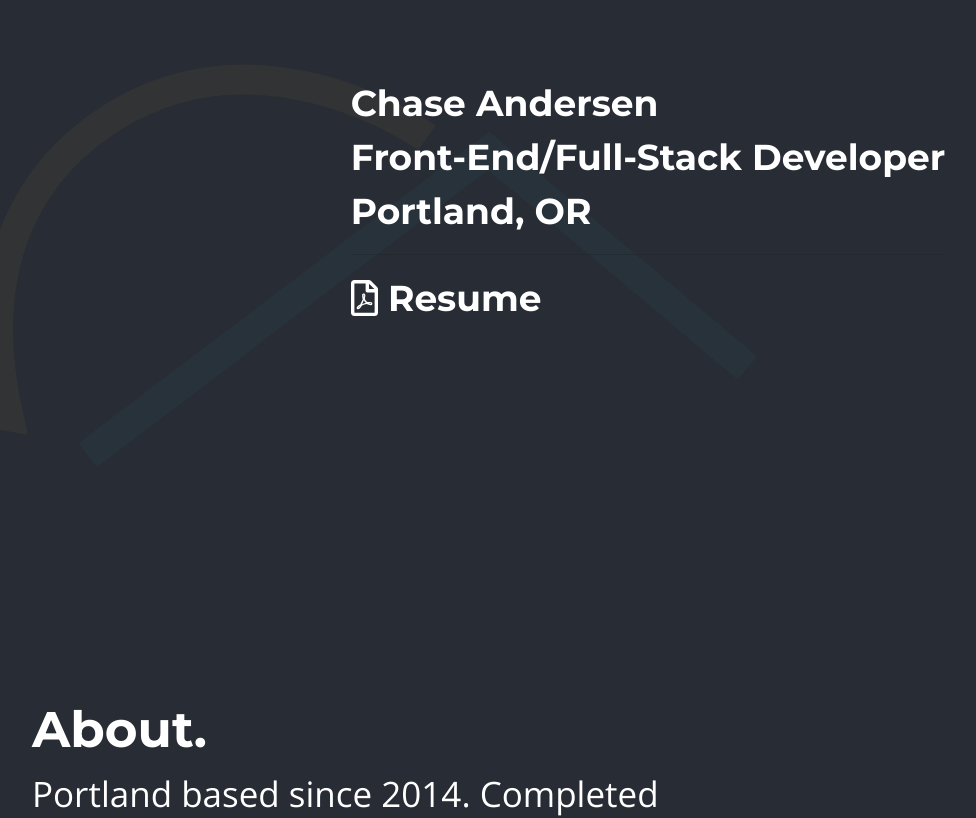
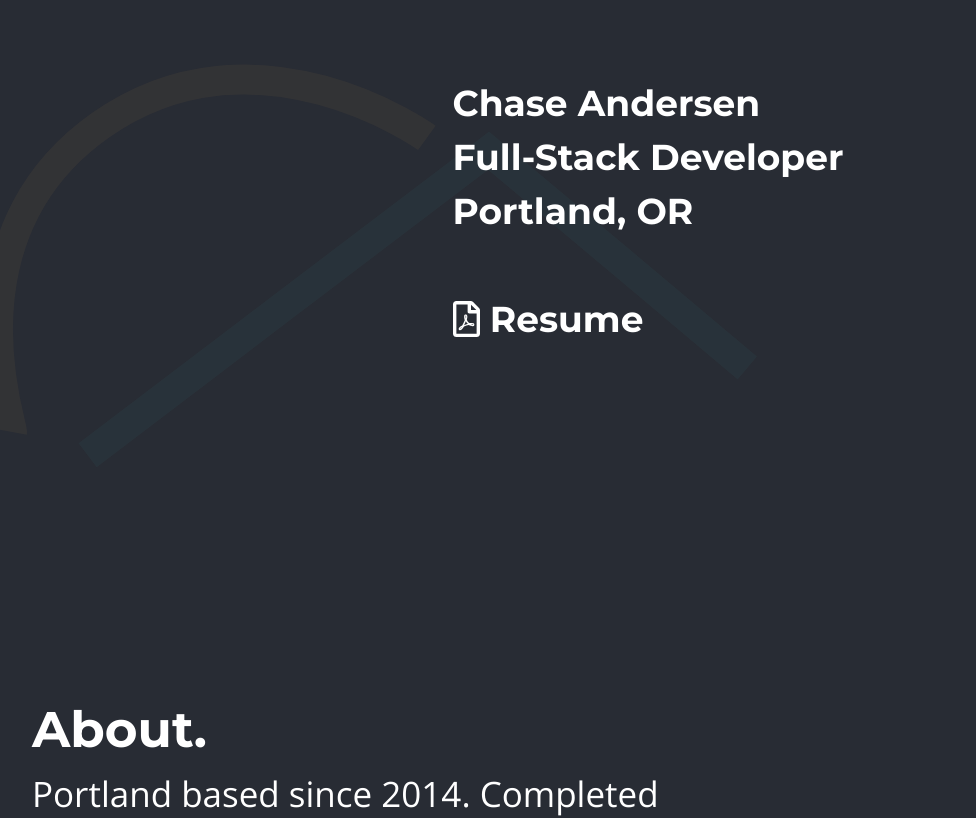
Before and after one commit to mr-andersen523/React-Portfolio4.0, a React (Create React App) app in the folder my-portfolio/: page / in a window 1280 px wide. Shown: the top 818 px of the page, without its empty margins (28-1004 px from the left). Built offline with nearby package versions, Linux system fonts and the light colour scheme.

Commit message:
changed header positioning

```diff
--- a/my-portfolio/src/components/Header.js
+++ b/my-portfolio/src/components/Header.js
@@ -11,17 +11,15 @@ class Header extends Component {
     render() {
         return (<div>
         <img src="../ca.svg"alt="" className='heading-background'></img>
-            <header>
-            </header>
             <Fade bottom>
             <p className='header-title'>
             Chase Andersen
             <br></br>
-            Front-End/Full-Stack Developer
+            Full-Stack Developer
             <br></br>
             Portland, OR
             <br></br>
-            <hr></hr>
+            <br></br>
             <a href='https://drive.google.com/file/d/1E0QkxEkOXJdASCym1vjTy8CzKUJdu7oN/view?usp=sharing' id='resume-btn' ><FontAwesomeIcon icon={faFilePdf}  /> Resume </a>
                 </p>
 
```
